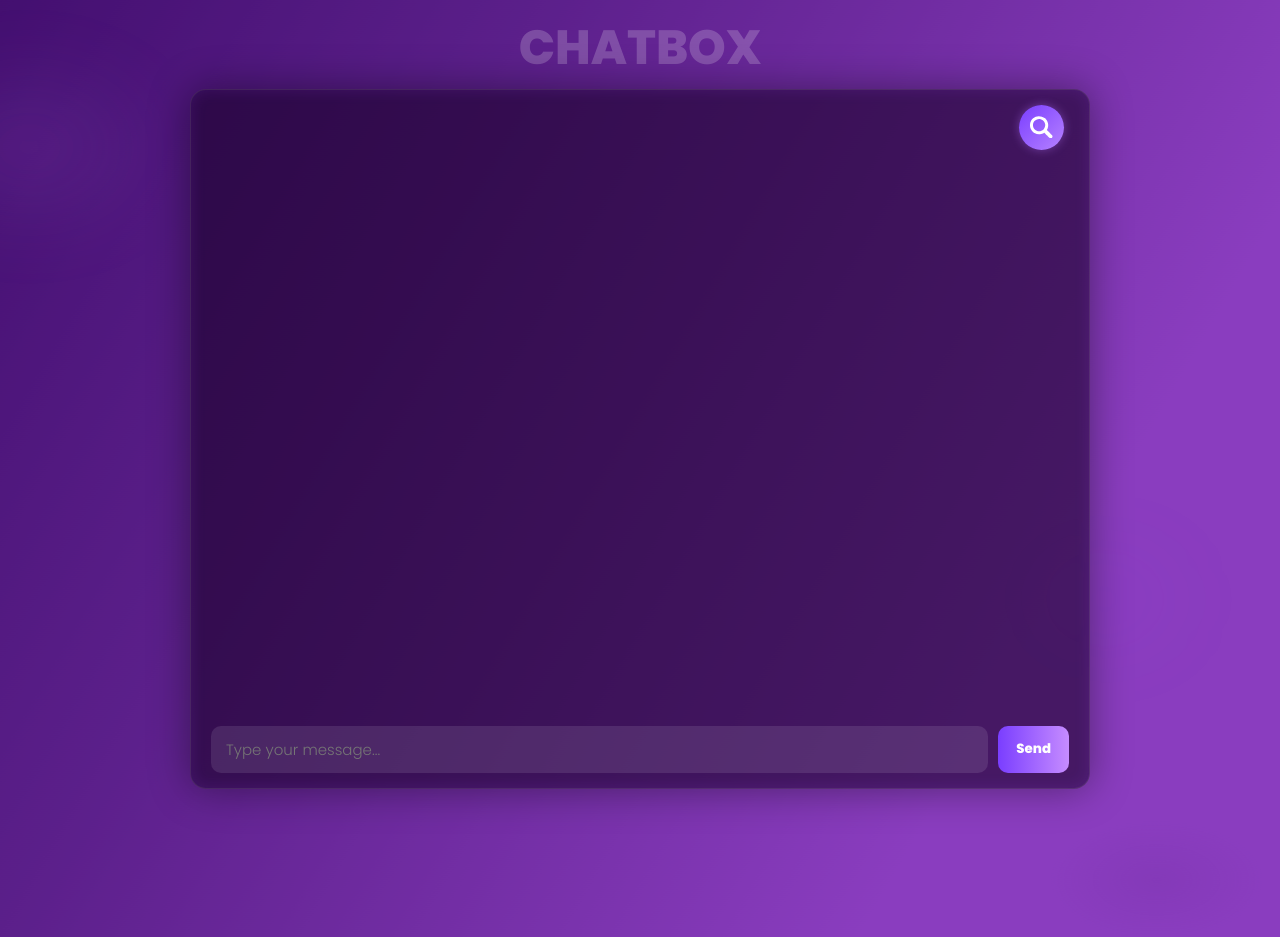
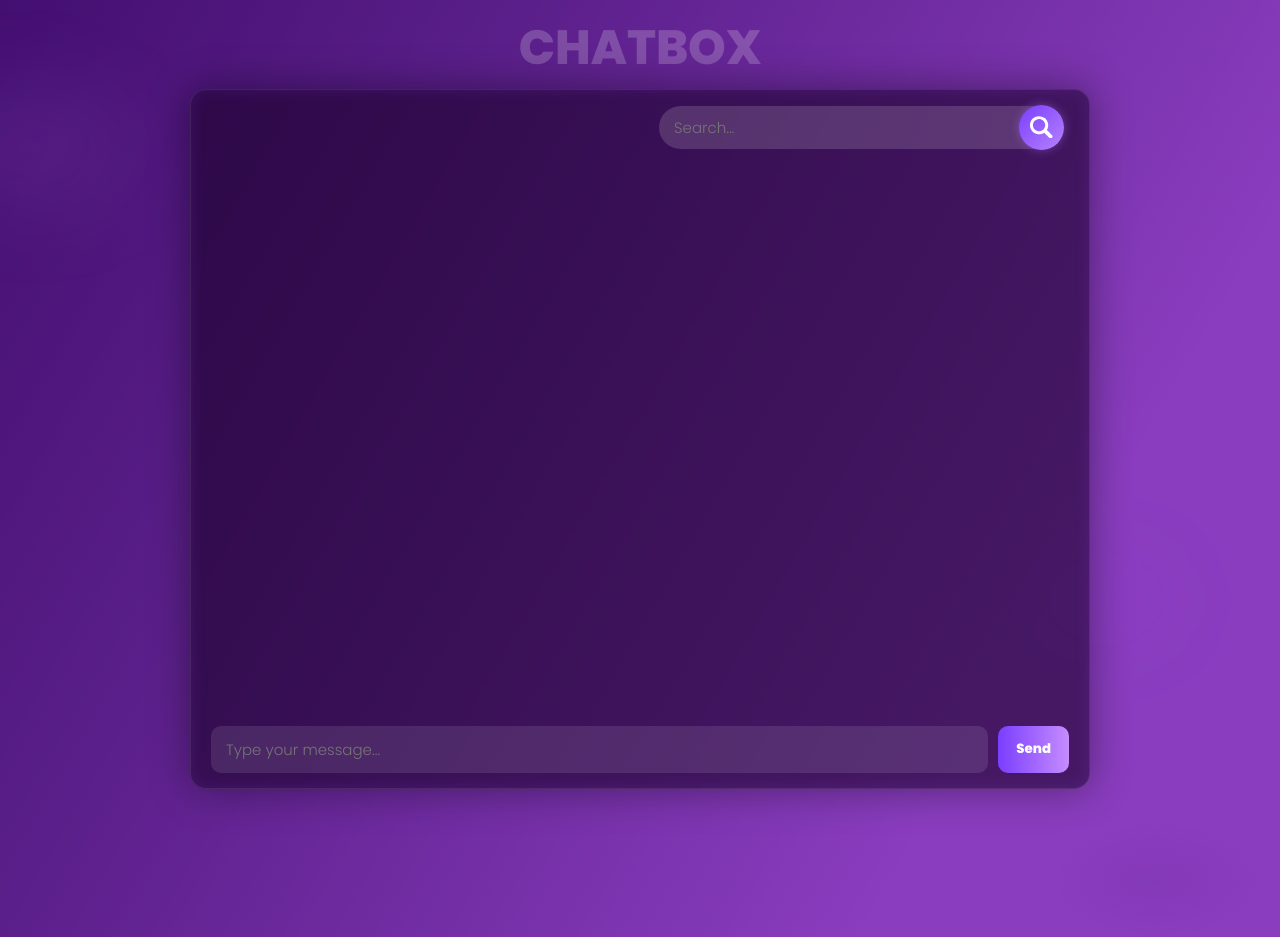
Before and after one commit to Arlan-Z/kbtu-react-chat-app, a React (Vite) app in the folder frontend/: page / in a window 1280 px wide. Both pictures are taken after a click on the button 1041 px from the left and 127 px from the top of the page. Shown: the top 937 px of the page. Built offline with nearby package versions, Linux system fonts and the light colour scheme.

Commit message:
front: added header input animations

```diff
--- a/frontend/src/components/Chat/ChatHeader/ChatHeader.css
+++ b/frontend/src/components/Chat/ChatHeader/ChatHeader.css
@@ -9,6 +9,37 @@
   align-items: center;
   border-radius: 16px 16px 0 0;
   z-index: 10;
+}
+
+.search-container {
+  position: relative;
+  display: flex;
+  align-items: center;
+  transition: all 0.4s ease;
+}
+
+.search-input {
+  pointer-events: none;
+  width: 0;
+  opacity: 0;
+  border: none;
+  border-radius: 24px;
+  padding: 10px 15px;
+  margin-right: -40px;
+  font-size: 15px;
+  background: rgba(255, 255, 255, 0.15);
+  color: white;
+  outline: none;
+  transition:
+    width 0.4s ease,
+    opacity 0.3s ease,
+    padding 0.3s ease;
+}
+
+.search-container.open .search-input {
+  width: 400px;
+  opacity: 1;
+  padding: 10px 50px 10px 15px;
 }
 
 .search-btn {
--- a/frontend/src/components/Chat/ChatHeader/ChatHeader.tsx
+++ b/frontend/src/components/Chat/ChatHeader/ChatHeader.tsx
@@ -1,10 +1,26 @@
+import { useState } from "react";
 import SearchIcon from "../../partials/icons/SearchIcon";
-import './ChatHeader.css';
+import "./ChatHeader.css";
 
 export default function ChatHeader() {
+    const [isOpen, setIsOpen] = useState(false);
+
     return (
         <div className="chat-header-wrapper">
-            <button className="search-btn"><SearchIcon className="search-icon"/></button>
+            <div className={`search-container ${isOpen ? "open" : ""}`}>
+                <input
+                    type="text"
+                    placeholder="Search..."
+                    className="search-input"
+                />
+
+                <button
+                    className="search-btn"
+                    onClick={() => setIsOpen(!isOpen)}
+                >
+                    <SearchIcon className="search-icon" />
+                </button>
+            </div>
         </div>
     );
 }
```
